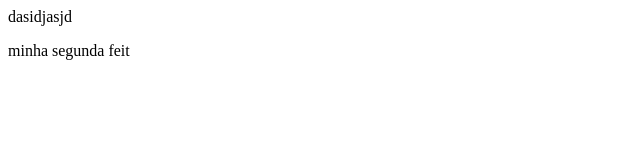
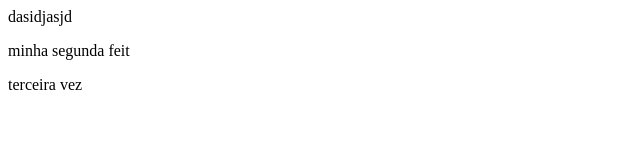
Before and after one commit to DhynhoPress/GitUnibot, a plain HTML site: page index.html in a window 1280 px wide. Shown: the full height of the page, 0-640 px from the left. Drawn offline with Linux system fonts and the light colour scheme.

Commit message:
segunda vez
sdas

```diff
--- a/index.html
+++ b/index.html
@@ -4,5 +4,6 @@
 <body>
 <p>dasidjasjd</p>
 <p>minha segunda feit</p>
+terceira vez
 </body>
 </html>
```
